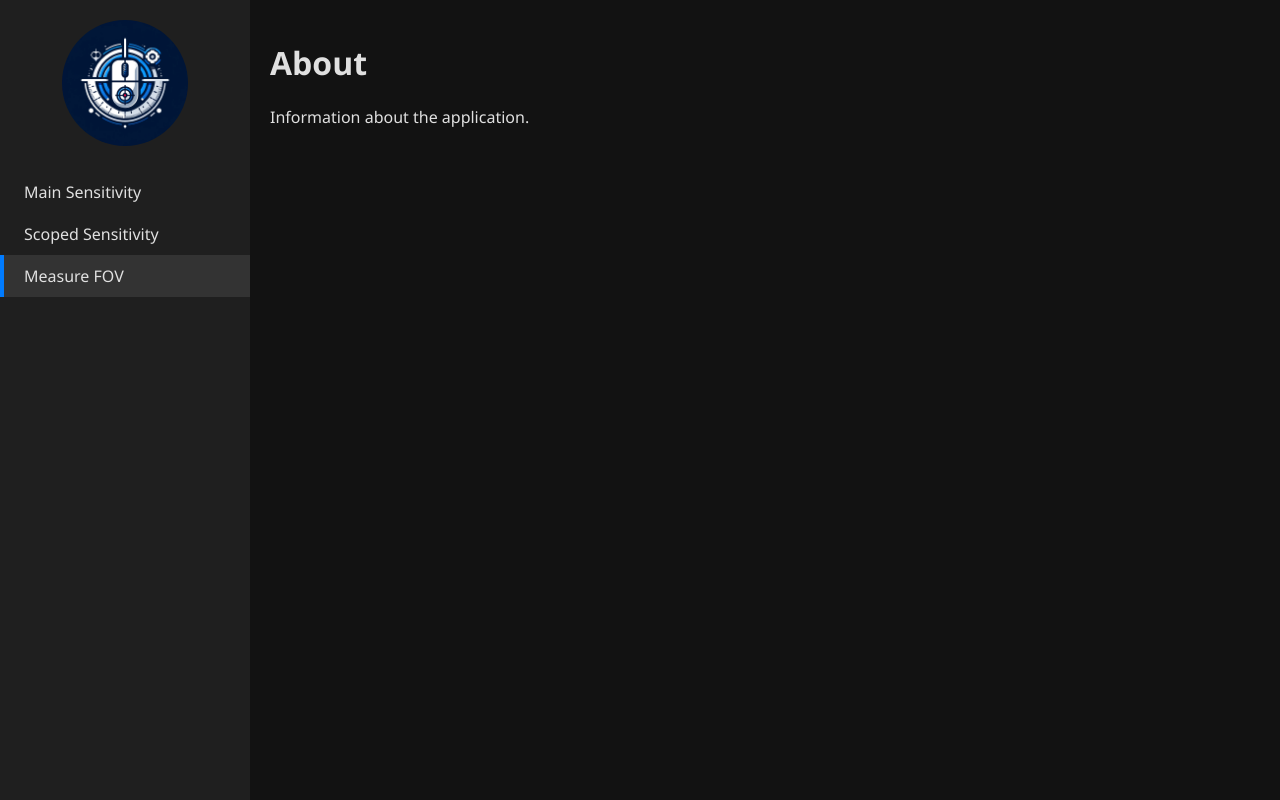
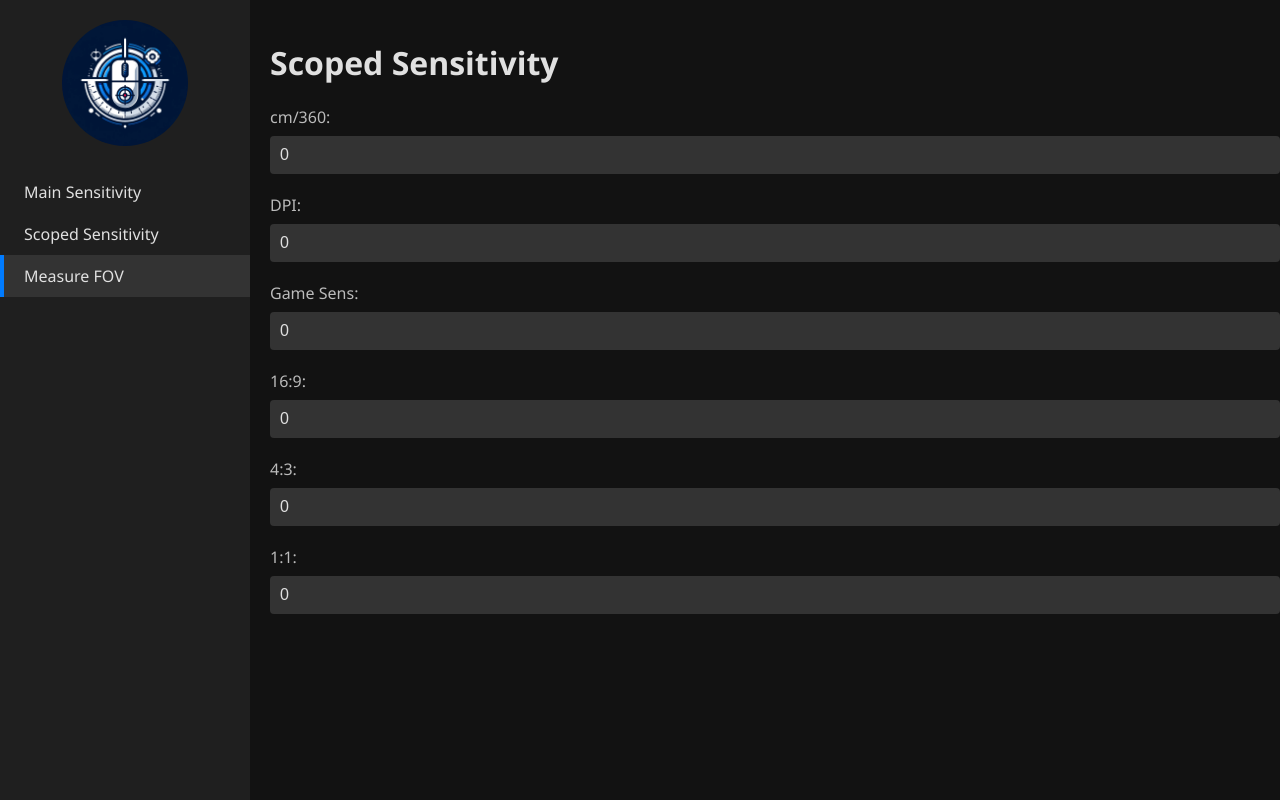
Before and after one commit to RaedN0/AimCalibrate, a React (Vite) app: page /measure-fov in a window 1280 px wide. Built offline with nearby package versions, Linux system fonts and the light colour scheme.

Commit message:
Fix saving of settings and add measurefov page

```diff
--- a/src/App.jsx
+++ b/src/App.jsx
@@ -22,7 +22,7 @@ function App() {
           <ul className="sidebar-menu">
             <li><NavLink exact to="/" activeClassName="active" onClick={() => setPage("main_sensitivity")}>Main Sensitivity</NavLink></li>
             <li><NavLink to="/scoped-sensitivity" activeClassName="active" onClick={() => setPage("scoped_sensitivity")}>Scoped Sensitivity</NavLink></li>
-            <li><NavLink to="/measure-fov" activeClassName="active" onClick={() => setPage("messure_fov")}>Measure FOV</NavLink></li>
+            <li><NavLink to="/measure-fov" activeClassName="active" onClick={() => setPage("measure_fov")}>Measure FOV</NavLink></li>
           </ul>
         </div>
         <div className="main-content">
--- a/src/pages/MainSensitivity.jsx
+++ b/src/pages/MainSensitivity.jsx
@@ -28,9 +28,7 @@ function MainSensitivity() {
         debounce((cm360, dpi) => {
             invoke('set_user_settings', {
                 cm360: parseFloat(cm360),
-                dpi: parseInt(dpi),
-                normalFov: 0,
-                scopedFov: 0
+                dpi: parseInt(dpi)
             }).catch((error) => {
                 console.error('Failed to set user settings:', error);
             });
--- a/src/pages/MeasureFov.jsx
+++ b/src/pages/MeasureFov.jsx
@@ -1,10 +1,119 @@
-import React from 'react';
+import React, { useEffect, useState, useRef } from 'react';
+import { invoke } from '@tauri-apps/api/tauri';
+import debounce from 'lodash.debounce';
+function MeasureFov() {
+    const [cm360, setCm360] = useState(0);
+    const [dpi, setDpi] = useState(0);
+    const [gameSens, setGameSens] = useState(0);
+    const [fov16, setFov16] = useState(0);
+    const [fov43, setFov43] = useState(0);
+    const [fov11, setFov11] = useState(0);
 
-function MeasureFov() {
+    const isInitialMount = useRef(true);
+
+    // Fetch initial values when the component mounts
+    useEffect(() => {
+        const fetchInitialValues = async () => {
+            try {
+                const response = await invoke('get_initial_values');
+                setCm360(response.cm360);
+                setDpi(response.dpi);
+                setGameSens(response.game_sens);
+                setFov16(response.game_fov)
+
+                //TODO: Convert fovs
+            } catch (error) {
+                console.error('Failed to fetch initial values:', error);
+            }
+        };
+
+        fetchInitialValues();
+    }, []);
+
+    // Debounced function to update user settings
+    const updateSettings = debounce((cm360, dpi, gameSens, gameFov) => {
+        invoke('set_user_settings', {
+            cm360: parseFloat(cm360),
+            dpi: parseInt(dpi),
+            gameSens: parseFloat(gameSens),
+            gameFov: parseFloat(gameFov)
+        }).catch((error) => {
+            console.error('Failed to set user settings:', error);
+        });
+    }, 500); // Debounce by 500ms
+
+    // Update backend when values change, but not on initial load
+    useEffect(() => {
+        if (isInitialMount.current) {
+            isInitialMount.current = false;
+        } else {
+            updateSettings(cm360, dpi, gameSens, fov16);
+        }
+    }, [cm360, dpi, gameSens, fov16]);
+
     return (
         <div>
-            <h1>About</h1>
-            <p>Information about the application.</p>
+            <h1>Scoped Sensitivity</h1>
+            <div className="input-group">
+                <label htmlFor="cm360">cm/360:</label>
+                <input
+                    type="number"
+                    id="cm360"
+                    name="cm360"
+                    value={cm360}
+                    onChange={(e) => setCm360(parseFloat(e.target.value))}
+                />
+            </div>
+            <div className="input-group">
+                <label htmlFor="dpi">DPI:</label>
+                <input
+                    type="number"
+                    id="dpi"
+                    name="dpi"
+                    value={dpi}
+                    onChange={(e) => setDpi(parseInt(e.target.value))}
+                />
+            </div>
+            <div className="input-group">
+                <label htmlFor="normalFov">Game Sens:</label>
+                <input
+                    type="number"
+                    id="gamesens"
+                    name="gameSens"
+                    value={gameSens}
+                    onChange={(e) => setGameSens(parseFloat(e.target.value))}
+                />
+            </div>
+            <div className="input-group">
+                <label htmlFor="scopedFov">16:9:</label>
+                <input
+                    type="number"
+                    id="fov16"
+                    name="fov16"
+                    value={fov16}
+                    onChange={(e) => setFov16(parseFloat(e.target.value))}
+                />
+            </div>
+            <div className="input-group">
+                <label htmlFor="scopedFov">4:3:</label>
+                <input
+                    type="number"
+                    id="fov43"
+                    name="fov43"
+                    value={fov43}
+                    onChange={(e) => setFov43(parseFloat(e.target.value))}
+                />
+            </div>
+            <div className="input-group">
+                <label htmlFor="scopedFov">1:1:</label>
+                <input
+                    type="number"
+                    id="fov11"
+                    name="fov11"
+                    value={fov11}
+                    onChange={(e) => setFov12(parseFloat(e.target.value))}
+                />
+            </div>
         </div>
     );
 }
```
Also changed, not shown: 1 other file (tests, documents, lock files or other folders).
